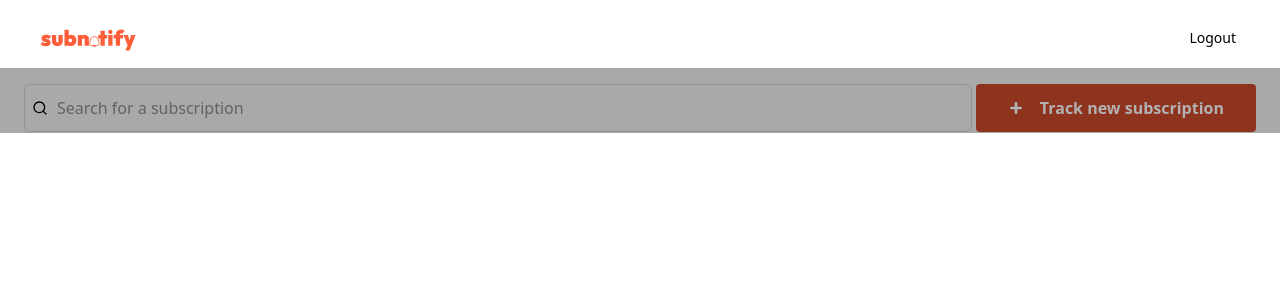
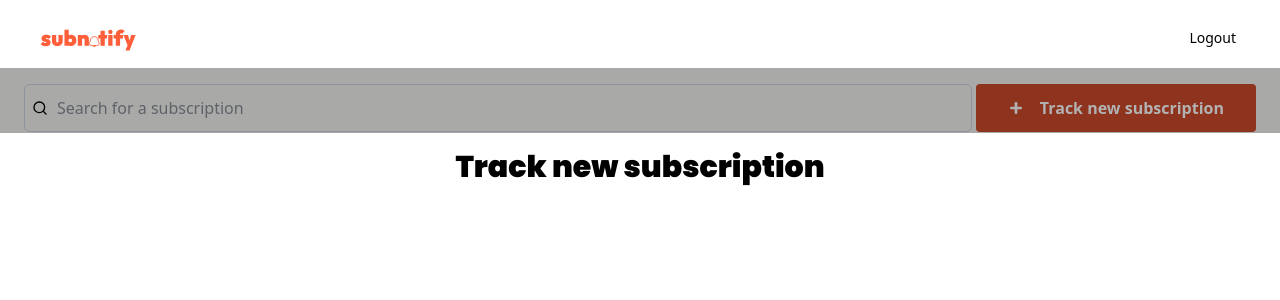
Before and after one commit to HayBeeCoder/subnotify, a Vue app: page /dashboard in a window 1280 px wide. Both pictures are taken after a click on the button "Track new subscription". Shown: the top 300 px of the page. Built offline with nearby package versions, Linux system fonts and the light colour scheme; no server answers.

Commit message:
[feature] add modal to dashboard

```diff
--- a/src/views/Dashboard/DashboardView.vue
+++ b/src/views/Dashboard/DashboardView.vue
@@ -1,11 +1,16 @@
 <script setup lang="ts">
 import DashboardHeader from '@/components/DashboardHeader/DashboardHeader.vue'
+import TextinputField from '@/components/InputField.vue/TextinputField.vue'
 import TheModal from '@/components/TheModal/TheModal.vue'
 import useAuthUser from '@/composables/useAuthUser'
 import { ref } from 'vue'
 
 const { user } = useAuthUser()
 const isModalOpen = ref(false)
+
+const newSubscription = ref({
+
+})
 </script>
 
 <template>
@@ -24,7 +29,15 @@ const isModalOpen = ref(false)
           isModalOpen = false
         }
       "
-    />
+    >
+    <h2 class="text-center my-4">Track new subscription</h2>
+
+    <form>
+      <!-- <TextinputField  /> -->
+
+      <!-- <TextInputField /> -->
+    </form>
+    </TheModal>
     <div v-if="user">
       <!--user_metadata is the key supabase nests all arbitrary meta data under-->
       <div>Hello {{ user.user_metadata.name }}</div>
```
